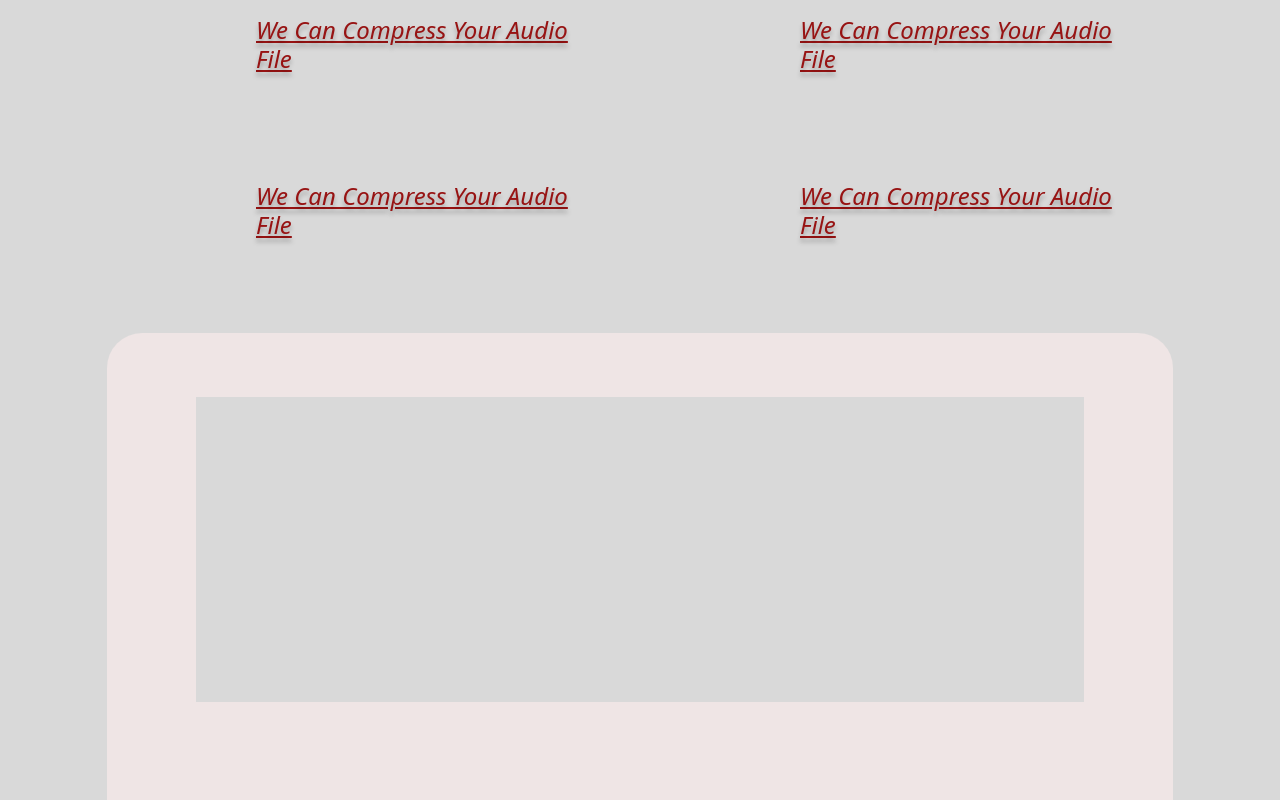
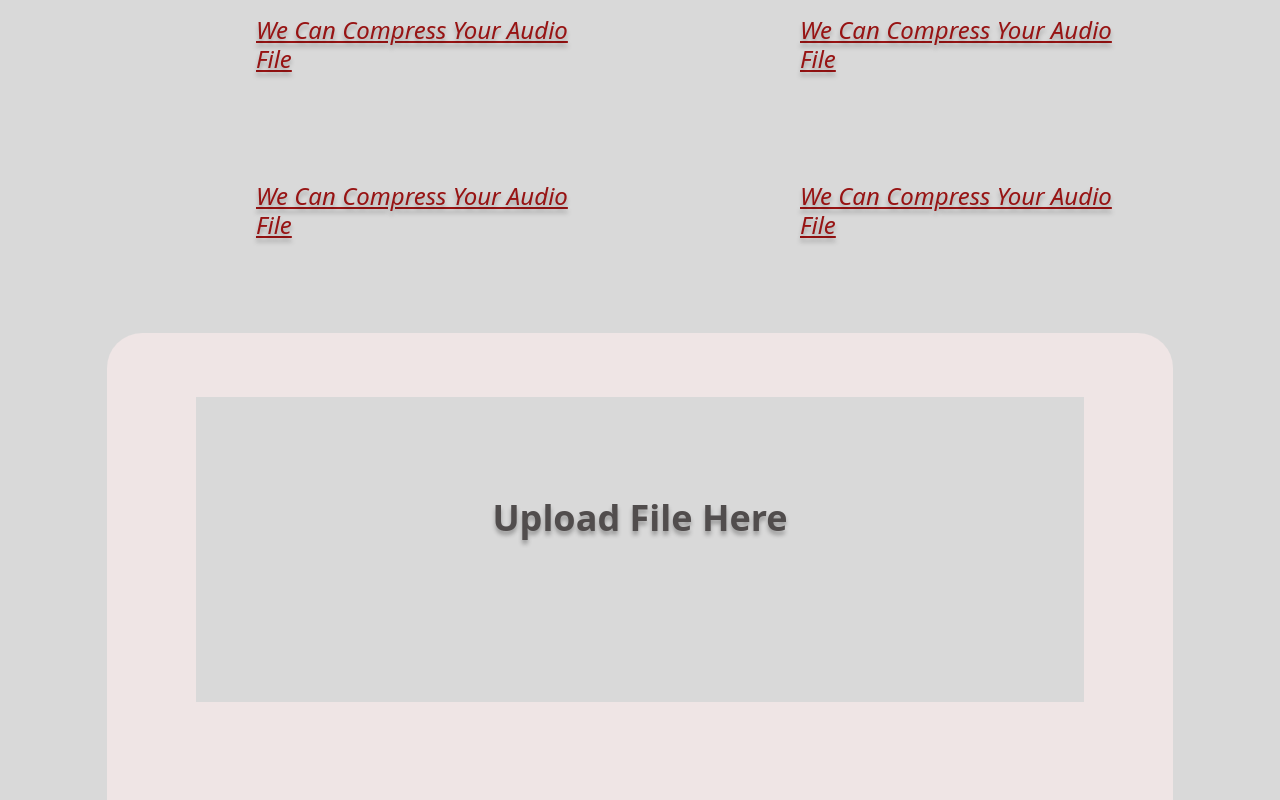
Before and after one commit to ShivamIT23/Compressor_Site, a Next.js app: page /dashboard in a window 1280 px wide. Shown: the part 374-1174 px from the top of the page. Built offline with nearby package versions, Linux system fonts and the light colour scheme; grey boxes are pictures that could not be loaded.

Commit message:
Improving code 0.0.5

```diff
--- a/src/components/ui/Upload_Area.tsx
+++ b/src/components/ui/Upload_Area.tsx
@@ -4,8 +4,11 @@ export default function Upload_Area() {
     <div className="h-full w-full min-h-fit flex justify-center pt-10">
       <div className="h-5/6 w-5/6 min-h-fit bg-[#EFE5E5] rounded-[35px] flex justify-center pt-16">
         <div className="h-4/6 w-5/6 min-h-fit flex flex-col justify-center text-center bg-[#D9D9D9]">
-          <div>
-
+          <div style={{
+              fontVariationSettings: "'slnt' -7",
+              textShadow: "0px 4px 4px rgba(0, 0, 0, 0.3)",
+            }} className="h-2/6 text-2xl sm:text-3xl lg:text-4xl font-bold text-[#514D4D]">
+            Upload File Here
           </div>
           <div></div>
         </div>
--- a/tailwind.config.ts
+++ b/tailwind.config.ts
@@ -13,9 +13,6 @@ const config: Config = {
         foreground: "var(--foreground)",
         fotterBg : "rgba(233, 146, 255, 0.4)",
       },
-      textShadow : {
-        customDash : '0px 4px 4px rgba(0, 0, 0, 0.25)'
-      },
     },
   },
   plugins: [],
```
